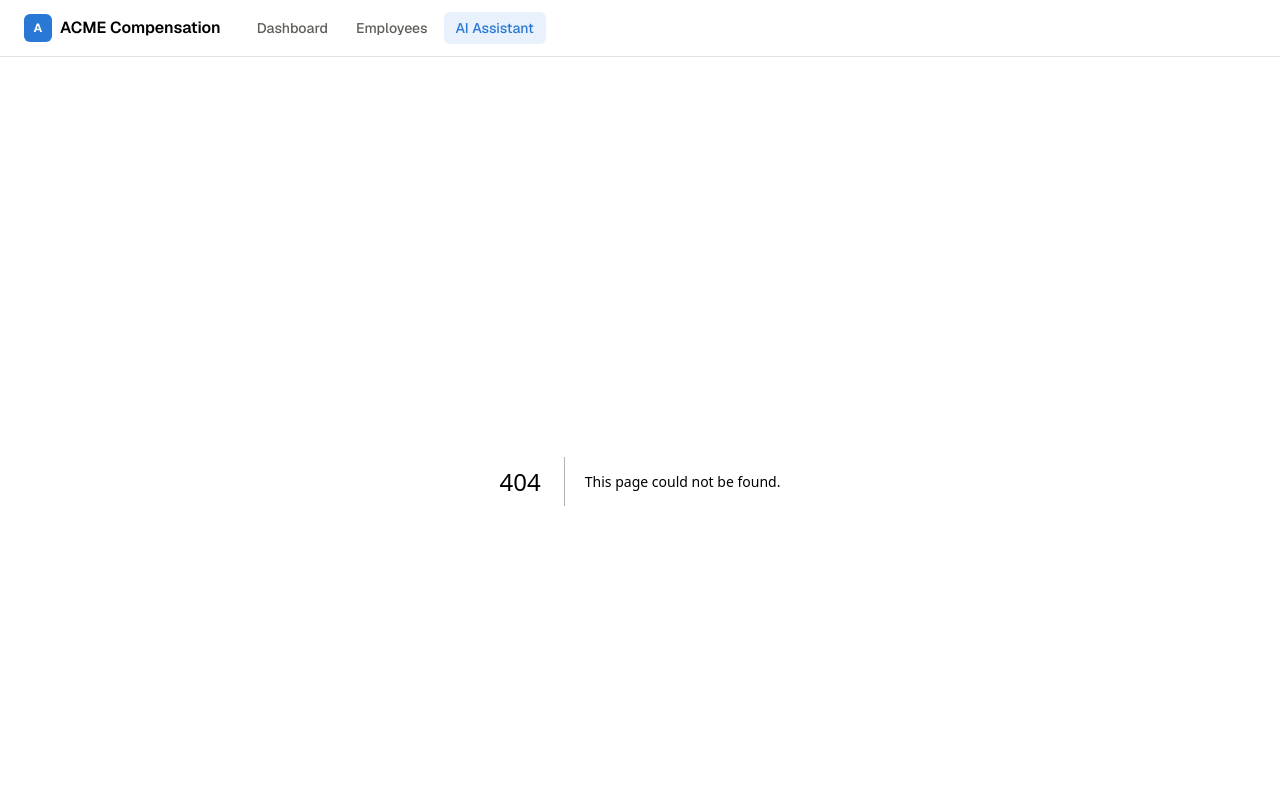
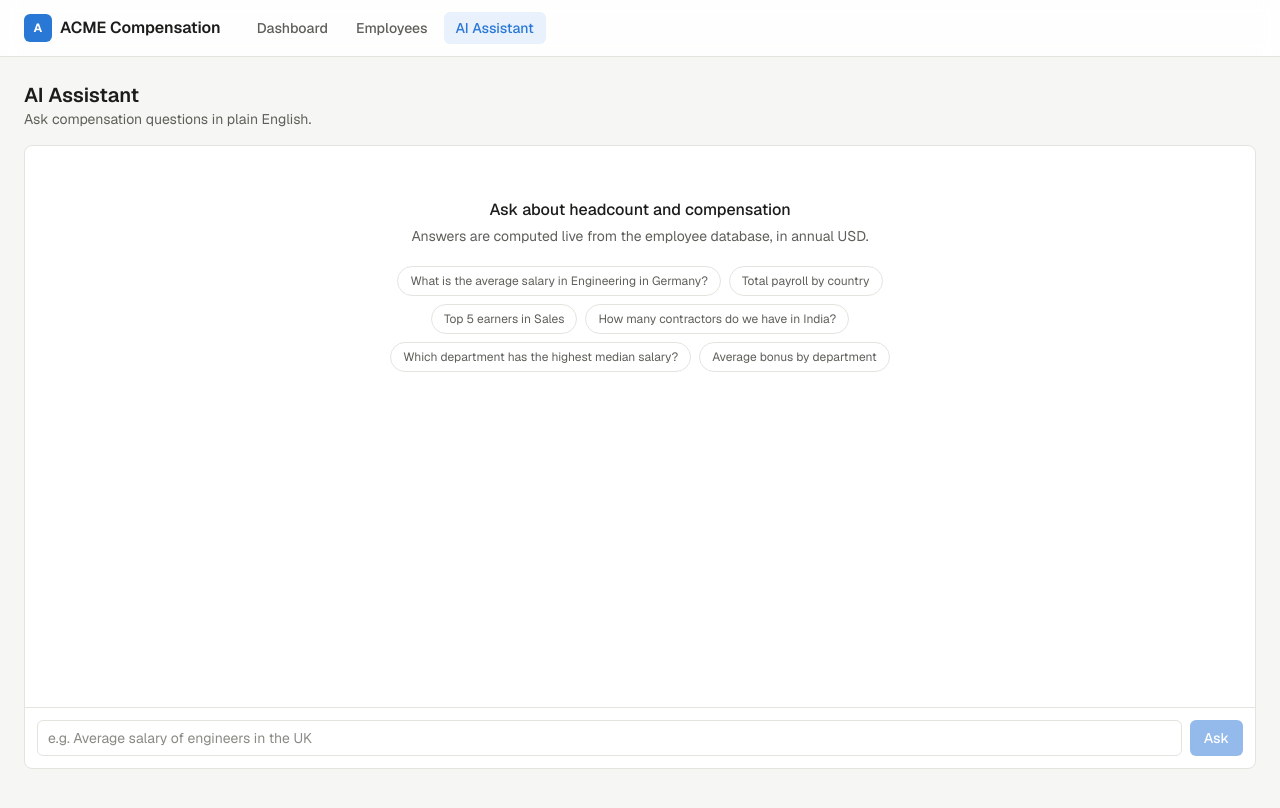
Before and after one commit to Chandan11232/acme-salary-management, a Next.js app in the folder frontend/: page /assistant in a window 1280 px wide. Before the commit this address had no page. Shown: the top 808 px of the page. Built offline with nearby package versions, Linux system fonts and the light colour scheme.

Commit message:
feat(frontend): add AI assistant chat interface
Co-Authored-By: Claude Opus 5.5 <noreply@anthropic.com>

```diff
--- /dev/null
+++ b/frontend/app/assistant/page.tsx
@@ -0,0 +1,15 @@
+import { ChatPanel } from "@/components/ai/chat-panel";
+
+export const metadata = { title: "AI Assistant · ACME Compensation" };
+
+export default function AssistantPage() {
+  return (
+    <div className="space-y-4">
+      <div>
+        <h1 className="text-xl font-semibold">AI Assistant</h1>
+        <p className="text-sm text-fg-muted">Ask compensation questions in plain English.</p>
+      </div>
+      <ChatPanel />
+    </div>
+  );
+}
--- /dev/null
+++ b/frontend/components/ai/answer-table.tsx
@@ -0,0 +1,32 @@
+import { formatCount, formatUsd } from "@/lib/format";
+import type { AIAnswer } from "@/lib/types";
+
+export function AnswerTable({ table, unit }: { table: NonNullable<AIAnswer["table"]>; unit: AIAnswer["unit"] }) {
+  const format = (cell: string | number) => (typeof cell === "number" ? (unit === "count" ? formatCount(cell) : formatUsd(cell)) : cell);
+  return (
+    <div className="mt-3 overflow-x-auto rounded-md border border-line">
+      <table className="w-full text-xs">
+        <thead className="bg-surface-muted/60 text-left text-fg-muted">
+          <tr>
+            {table.columns.map((column, i) => (
+              <th key={column} className={`px-3 py-2 font-medium ${i === table.columns.length - 1 ? "text-right" : ""}`}>
+                {column}
+              </th>
+            ))}
+          </tr>
+        </thead>
+        <tbody className="divide-y divide-line">
+          {table.rows.map((row, r) => (
+            <tr key={r}>
+              {row.map((cell, c) => (
+                <td key={c} className={`px-3 py-1.5 ${typeof cell === "number" ? "text-right font-medium tabular-nums" : ""}`}>
+                  {format(cell)}
+                </td>
+              ))}
+            </tr>
+          ))}
+        </tbody>
+      </table>
+    </div>
+  );
+}
--- /dev/null
+++ b/frontend/components/ai/chat-panel.tsx
@@ -0,0 +1,124 @@
+"use client";
+
+import { useEffect, useRef, useState, type FormEvent } from "react";
+
+import { AnswerTable } from "@/components/ai/answer-table";
+import { Badge } from "@/components/ui/badge";
+import { Button } from "@/components/ui/button";
+import { Card } from "@/components/ui/card";
+import { cn } from "@/components/ui/cn";
+import { Input } from "@/components/ui/field";
+import { api } from "@/lib/api";
+import type { AIAnswer } from "@/lib/types";
+
+type Message = { id: number; role: "user"; text: string } | { id: number; role: "assistant"; answer: AIAnswer } | { id: number; role: "error"; text: string };
+
+const SUGGESTIONS = [
+  "What is the average salary in Engineering in Germany?",
+  "Total payroll by country",
+  "Top 5 earners in Sales",
+  "How many contractors do we have in India?",
+  "Which department has the highest median salary?",
+  "Average bonus by department",
+];
+
+export function ChatPanel() {
+  const [messages, setMessages] = useState<Message[]>([]);
+  const [question, setQuestion] = useState("");
+  const [pending, setPending] = useState(false);
+  const endRef = useRef<HTMLDivElement>(null);
+  const nextId = useRef(0);
+
+  useEffect(() => {
+    endRef.current?.scrollIntoView({ behavior: "smooth", block: "end" });
+  }, [messages, pending]);
+
+  async function ask(text: string) {
+    const trimmed = text.trim();
+    if (trimmed.length < 3 || pending) return;
+    setQuestion("");
+    setPending(true);
+    setMessages((all) => [...all, { id: nextId.current++, role: "user", text: trimmed }]);
+    try {
+      const answer = await api.askAssistant(trimmed);
+      setMessages((all) => [...all, { id: nextId.current++, role: "assistant", answer }]);
+    } catch (err) {
+      setMessages((all) => [...all, { id: nextId.current++, role: "error", text: (err as Error).message }]);
+    } finally {
+      setPending(false);
+    }
+  }
+
+  function submit(event: FormEvent) {
+    event.preventDefault();
+    ask(question);
+  }
+
+  return (
+    <Card className="flex h-[calc(100vh-11rem)] min-h-[28rem] flex-col">
+      <div className="flex-1 space-y-4 overflow-y-auto px-5 py-5" aria-live="polite">
+        {messages.length === 0 && (
+          <div className="mx-auto max-w-xl py-8 text-center">
+            <p className="text-base font-medium">Ask about headcount and compensation</p>
+            <p className="mt-1 text-sm text-fg-muted">Answers are computed live from the employee database, in annual USD.</p>
+            <div className="mt-5 flex flex-wrap justify-center gap-2">
+              {SUGGESTIONS.map((s) => (
+                <button
+                  key={s}
+                  type="button"
+                  onClick={() => ask(s)}
+                  className="rounded-full border border-line px-3 py-1.5 text-xs text-fg-muted transition hover:border-accent hover:text-accent"
+                >
+                  {s}
+                </button>
+              ))}
+            </div>
+          </div>
+        )}
+        {messages.map((message) => (
+          <div key={message.id} className={cn("flex", message.role === "user" ? "justify-end" : "justify-start")}>
+            {message.role === "user" ? (
+              <div className="max-w-[80%] rounded-lg rounded-br-sm bg-accent px-3.5 py-2 text-sm text-accent-fg">{message.text}</div>
+            ) : message.role === "error" ? (
+              <div role="alert" className="max-w-[80%] rounded-lg rounded-bl-sm bg-danger-soft px-3.5 py-2 text-sm text-danger">
+                ⚠ {message.text}
+              </div>
+            ) : (
+              <div className="w-full max-w-[85%] rounded-lg rounded-bl-sm border border-line bg-surface-muted/40 px-3.5 py-2.5 text-sm">
+                <p>{message.answer.answer}</p>
+                {message.answer.table && <AnswerTable table={message.answer.table} unit={message.answer.unit} />}
+                <div className="mt-2 flex flex-wrap items-center gap-1.5 text-xs text-fg-subtle">
+                  <Badge tone={message.answer.parser === "llm" ? "accent" : "neutral"}>
+                    {message.answer.parser === "llm" ? "Parsed by Claude" : "Rule-based parser"}
+                  </Badge>
+                  {message.answer.interpretation && <span>Interpreted as: {message.answer.interpretation}</span>}
+                </div>
+              </div>
+            )}
+          </div>
+        ))}
+        {pending && (
+          <div className="flex justify-start">
+            <div className="rounded-lg border border-line px-3.5 py-2 text-sm text-fg-muted">
+              <span className="animate-pulse">Thinking…</span>
+            </div>
+          </div>
+        )}
+        <div ref={endRef} />
+      </div>
+      <form onSubmit={submit} className="flex gap-2 border-t border-line p-3">
+        <Input
+          aria-label="Ask a question"
+          placeholder="e.g. Average salary of engineers in the UK"
+          value={question}
+          maxLength={500}
+          onChange={(e) => setQuestion(e.target.value)}
+          disabled={pending}
+        />
+        <Button type="submit" disabled={pending || question.trim().length < 3}>
+          Ask
+        </Button>
+      </form>
+    </Card>
+  );
+}
```
